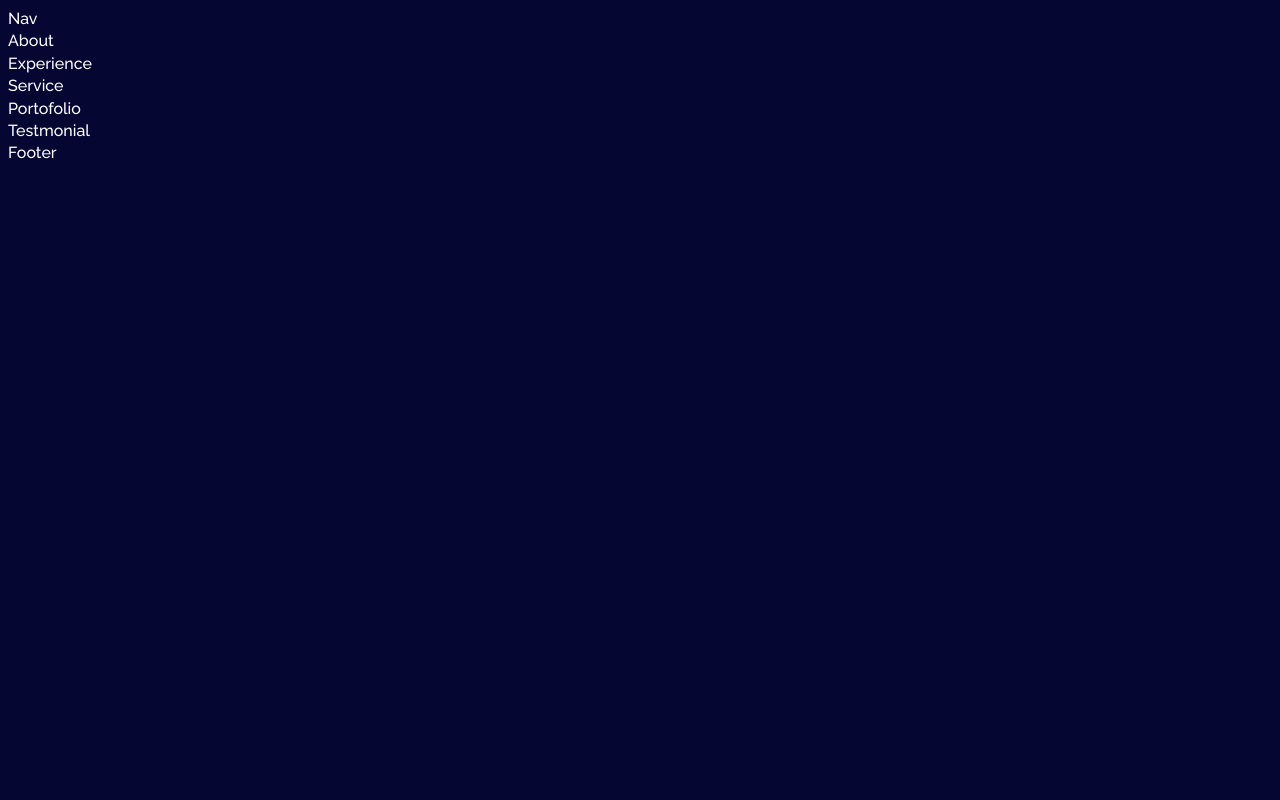
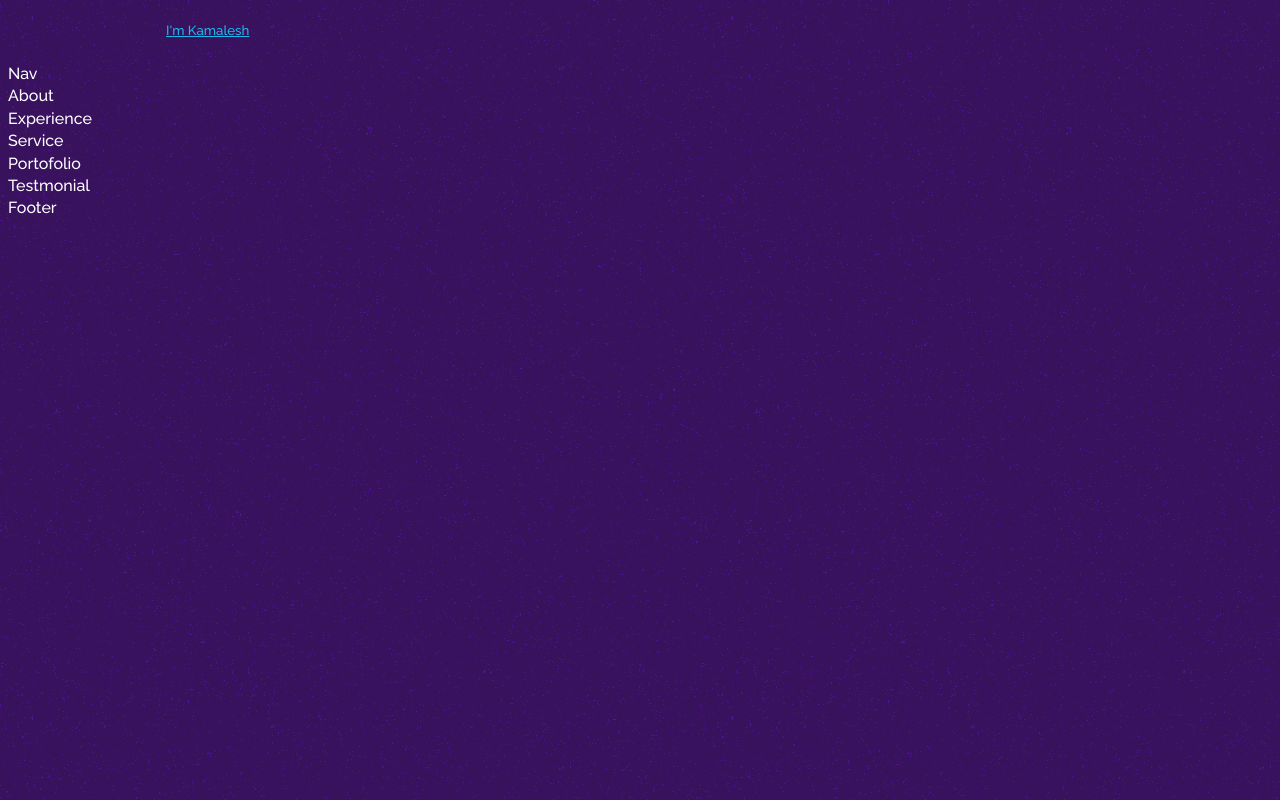
Before and after one commit to kamalesh0211/Portfolio, a React (Vite) app: page / in a window 1280 px wide. Built offline with nearby package versions, Linux system fonts and the light colour scheme.

Commit message:
style: added svg

```diff
--- /dev/null
+++ b/src/Components/Header/CTA.jsx
@@ -0,0 +1,10 @@
+const CTA = () => {
+  return (
+    <div className="cta">
+      <a href=""><h5>I'm Kamalesh</h5></a>
+      <a href=""></a>
+    </div>
+  );
+};
+
+export default CTA;
--- a/src/Components/Header/Header.jsx
+++ b/src/Components/Header/Header.jsx
@@ -1,9 +1,14 @@
-import "./Header.css"
+import CTA from "./CTA";
+import "./Header.css";
 
 const Header = () => {
   return (
-    <header><div className="container header_container"></div></header>
-  )
-}
+    <header>
+      <div className="container header_container">
+        <CTA />
+      </div>
+    </header>
+  );
+};
 
-export default Header
+export default Header;
--- a/src/index.css
+++ b/src/index.css
@@ -1,7 +1,7 @@
 @import url("https://fonts.googleapis.com/css2?family=Raleway:ital,wght@0,100..900;1,100..900&display=swap");
 
 :root {
-  --color-bg: rgb(5, 6, 49);
+  --color-bg: rgb(56, 18, 92);
   --color-bg2: rgb(8, 17, 82);
   --color-bg-variant: rgb(2, 2, 56);
   --color-primary: rgb(30, 183, 235);
@@ -34,6 +34,7 @@ html {
 body {
   font-family: "Raleway", sans-serif;
   background: var(--color-bg);
+  background-image: url("./assets/nnnoise.svg");
   color: var(--color-white);
   font-weight: 500;
   line-height: 1.4;
```
Also changed, not shown: src/assets/3d-background-with-white-cubes_23-2150473008.svg (added), src/assets/nnnoise.svg (added).
